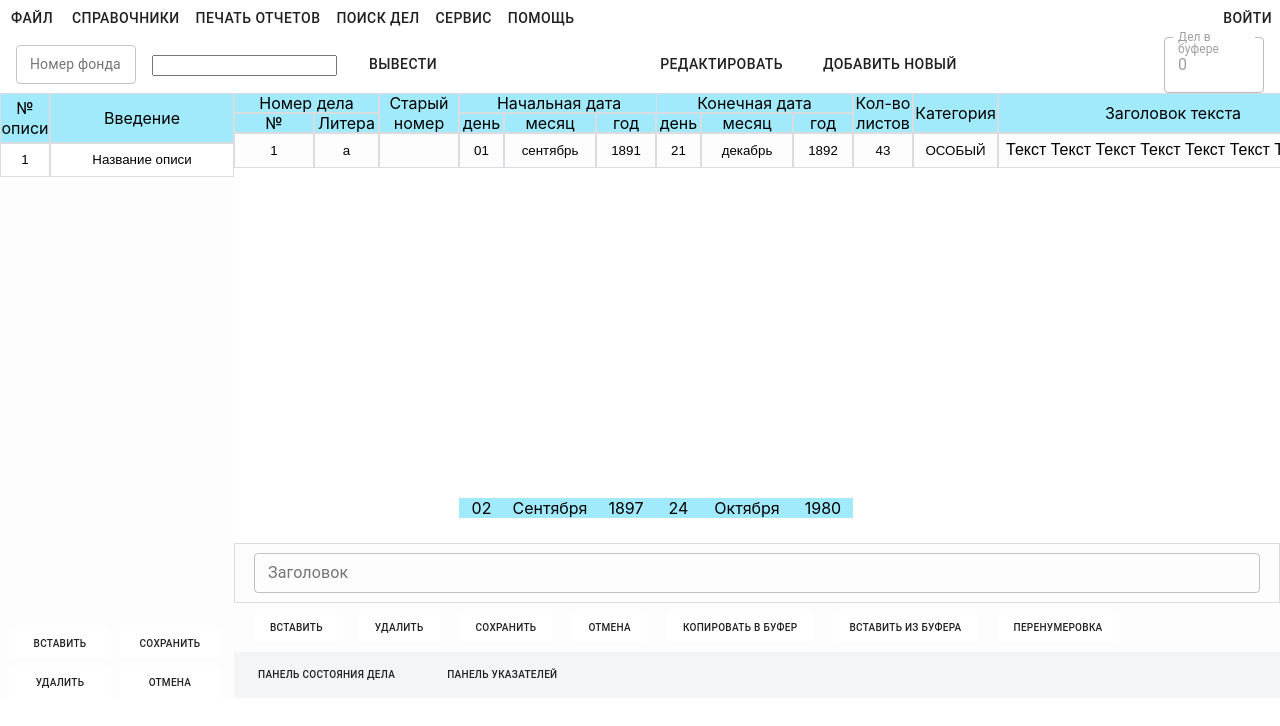
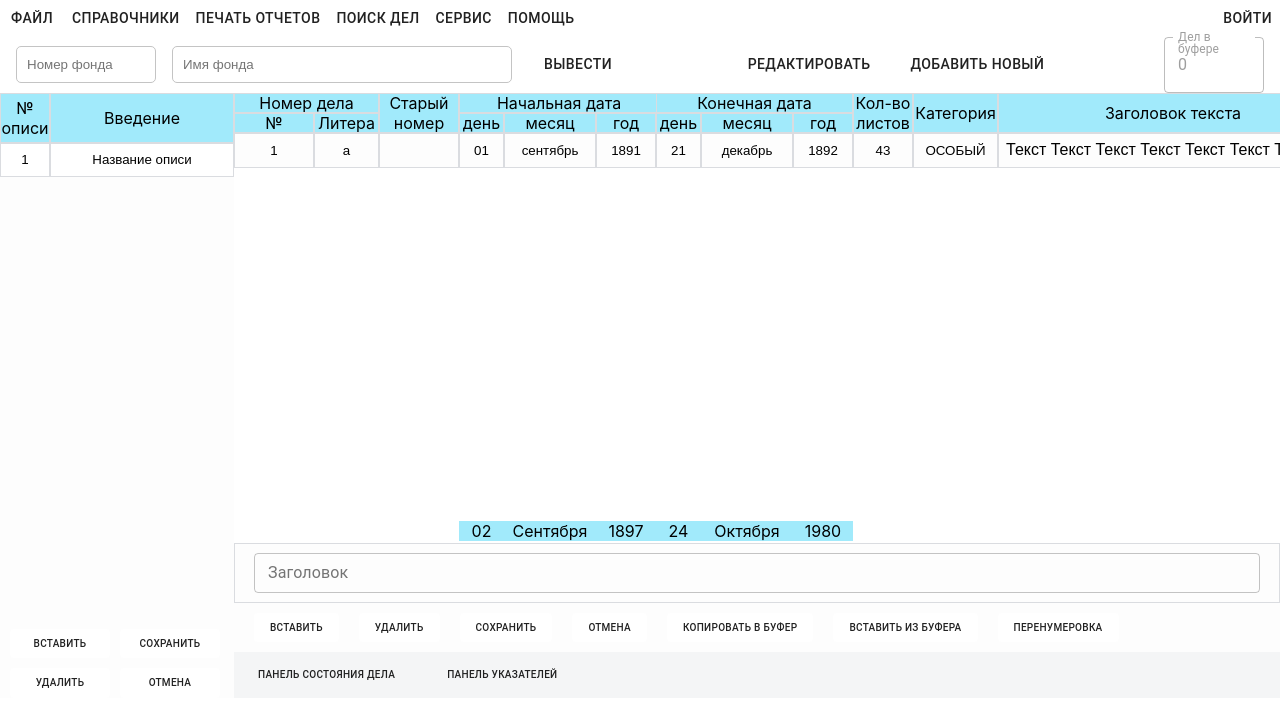
Before and after one commit to alexalreadytaken/archive, a React (Create React App) app in the folder frontend/: page / in a window 1280 px wide. Shown: the top 726 px of the page. Built offline with nearby package versions, Linux system fonts and the light colour scheme.

Commit message:
Подсказки в инпутах поиска

```diff
--- a/frontend/src/components/main-content/main-components/tables-for-affairs/affairs-table/main-affairs-table.css
+++ b/frontend/src/components/main-content/main-components/tables-for-affairs/affairs-table/main-affairs-table.css
@@ -27,7 +27,7 @@
 .grid-start-end-dates {
   position: -webkit-sticky;
   position: sticky;
-  top: 90%;
+  top: 95%;
   bottom: 0;
   display: grid;
   grid-template-columns: 80px 65px 80px 45px 92px 60px 45px 92px 60px 60px 85px 350px 0px 120px 160px 90px 75px 180px;
--- a/frontend/src/components/search/search.css
+++ b/frontend/src/components/search/search.css
@@ -11,6 +11,24 @@
 
 .search-number {
   width: 120px;
+}
+
+.inputFundNumber {
+  width: 140px;
+  height: 37px;
+  border-radius: 5px;
+  padding: 10px;
+  box-sizing: border-box;
+  border: 1px solid rgb(196, 196, 196);
+}
+
+.inputFundName {
+  width: 340px;
+  height: 37px;
+  border-radius: 5px;
+  padding: 10px;
+  box-sizing: border-box;
+  border: 1px solid rgb(196, 196, 196);
 }
 
 .search-name {
--- a/frontend/src/components/search/search.jsx
+++ b/frontend/src/components/search/search.jsx
@@ -45,7 +45,7 @@ function Search (props) {
       {/* Поиск фонда */}
       <form className={classes.root} className="search-form" noValidate autoComplete="off" >
         <Box ml={2} mr={2}>
-          <TextField
+          {/* <TextField
               className={classes.root}
               classes={{root: 'search-number'}}
               label="Номер фонда"
@@ -53,7 +53,12 @@ function Search (props) {
               defaultValue=""
               variant="outlined"
               size="small"
-            />
+            /> */}
+
+            <input type="text" list="listFundNumbers" id="fundNumber" className="inputFundNumber" placeholder="Номер фонда" onChange={()=>search(this)}/>
+
+            <datalist id="listFundNumbers">
+          </datalist>
         </Box>
 
         <Box mr={2}>
@@ -68,10 +73,9 @@ function Search (props) {
             list="fundNames"
           /> */}
 
-          <input type="text" list="fundNames" id="fundName" onChange={()=>search(this)}/>
+          <input type="text" list="listFundNames" id="fundName" className="inputFundName" placeholder="Имя фонда" onChange={()=>search(this)}/>
 
-          <datalist id="fundNames">
-            <option value="Тест"></option>
+          <datalist id="listFundNames">
           </datalist>
         </Box>
 
--- a/frontend/src/components/search/searchFund.js
+++ b/frontend/src/components/search/searchFund.js
@@ -3,13 +3,51 @@ import urlConfig from '../../urlConfig.json'
 function search(){
   let inputFundNumber = document.getElementById('fundNumber');
   let inputFundName = document.getElementById('fundName');
-  console.log(inputFundName.value);
+  let listFundNumbers = document.getElementById('listFundNumbers');
+  let listFundNames = document.getElementById('listFundNames');
 
+  fetch('http://' + urlConfig.url.ip + ':' + urlConfig.url.port + '/fund')
+  .then(res => res.json())
+  .then(json => testrazdacha(json))
+  .catch(() => console.error('error searchFund.js'));
 
-  // fetch('http://' + urlConfig.url.ip + ':' + urlConfig.url.port + '/fund')
-  // .then(res => res.json())
-  // .then(json => console.log(json))
-  // .catch(() => console.error('Что то не так...'));
+  function testrazdacha(json) {
+    getFundNamesForInputList (json);
+    getFundNumbersForInputList(json)
+  }
+
+  function getFundNumbersForInputList(json) {
+    //Удаление старых options с именами фондов для того чтобы внести в datalist новые (потом сделаем культурнее)
+    let deleteOptions = listFundNumbers.lastElementChild;
+    while (deleteOptions) {
+      listFundNumbers.removeChild(deleteOptions);
+      deleteOptions = listFundNumbers.lastElementChild;
+    }
+    // Создание options с номерами фондов в datalist
+    for (let i = 0; i < json.length; i++) {
+      let fundNumber = json[i].number;
+      let newOptionNumber = document.createElement('option');
+      newOptionNumber.value = fundNumber;
+      console.log(newOptionNumber);
+      listFundNumbers.appendChild(newOptionNumber);
+    }
+  }
+
+  function getFundNamesForInputList (json) {
+    //Удаление старых options с именами фондов для того чтобы внести в datalist новые (потом сделаем культурнее)
+    let deleteOptions = listFundNames.lastElementChild;
+    while (deleteOptions) {
+      listFundNames.removeChild(deleteOptions);
+      deleteOptions = listFundNames.lastElementChild;
+    }
+    // Создание options с именами фондов в datalist
+    for (let i = 0; i < json.length; i++) {
+      let fundName = json[i].currentFundName.name;
+      let newOptionName = document.createElement('option');
+      newOptionName.value = fundName;
+      listFundNames.appendChild(newOptionName);
+    }
+  }
 }
 
 
--- a/frontend/src/urlConfig.json
+++ b/frontend/src/urlConfig.json
@@ -1,6 +1,6 @@
 {
   "url": {
-    "ip": "10.3.0.87",
-    "port": "3000"
+    "ip": "10.4.3.4",
+    "port": "3001"
   }
 }
```
